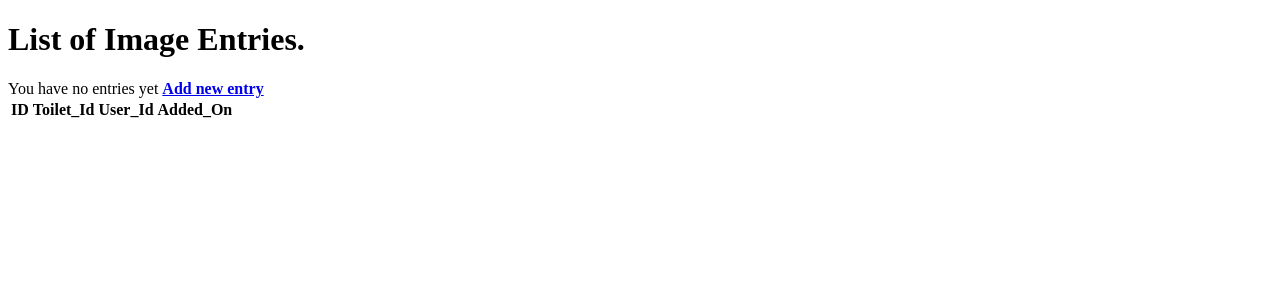
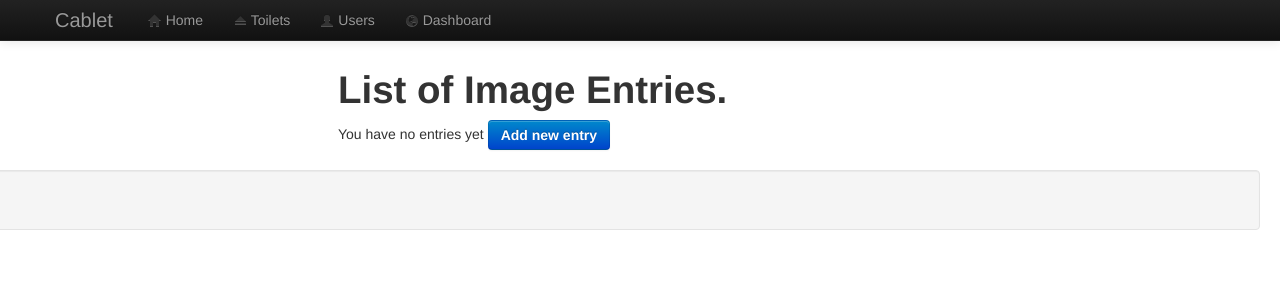
Before and after one commit to femmerling/sanhack2012, a Flask app: page /image/ in a window 1280 px wide. Shown: the top 300 px of the page. Run offline with Flask 2, Linux system fonts and the light colour scheme; data that the repository does not hold is empty.

Commit message:
base tweaks

```diff
--- a/backend/app/templates/base.html
+++ b/backend/app/templates/base.html
@@ -22,16 +22,16 @@
           <div class="nav-collapse collapse">
             <ul class="nav">
               <li class="">
-                <a href="/">Home</a>
+                <a href="/"><i class="icon-home"></i> Home</a>
               </li>
               <li class="">
-                <a href="/toilet/">Toilets</a>
+                <a href="/toilet/"><i class="icon-eject"></i> Toilets</a>
               </li>
               <li class="">
-                <a href="/user/">Users</a>
+                <a href="/user/"><i class="icon-user"></i> Users</a>
               </li>
               <li>
-                <a href="/dashboard/">Dashboard</a>
+                <a href="/dashboard/"><i class="icon-globe"></i> Dashboard</a>
               </li>
             </ul>
           </div>
@@ -39,14 +39,19 @@
       </div>
     </div>
     <div class="container-fluid">
-      <div class="span3">
-        {% block sidebar %}{% endblock %}
+        <div class="row-fluid">
+          <div class="span3">
+            {% block sidebar %}{% endblock %}
+          </div>
+          <div class="span8">
+            {% block content %}{% endblock %}
+          </div>
       </div>
-      <div class="span8">
-        {% block content %}{% endblock %}
-      </div>
+      <br/>
       <div class="row">
+        <div class="well">
         {% block footer %}{% endblock %}
+        </div>
       </div>
     </div>
     <script type="text/javascript" src="/static/js/json2.js"></script>
--- a/backend/app/templates/image.html
+++ b/backend/app/templates/image.html
@@ -1,19 +1,19 @@
-<!doctype html>
-<html>	<head><title>Image Entries</title></head>
-	<body>
+{% extends "base.html" %}
+    {% block title %}Image Entries{% endblock %}
+    {% block content %}
 		<h1>List of Image Entries.</h1>
+        {% if image_entries %}
 		<table>
 			<thead>
 				<tr>
-					<td><b>ID</td>
-					<td><b>Toilet_Id</b></td>
-					<td><b>User_Id</b></td>
-					<td><b>Added_On</b></td>
-					<td><b> </td>
-					<td><b> </td>
+					<td>ID</td>
+					<td>Toilet ID</td>
+					<td>User ID</td>
+					<td>Added on</td>
+					<td colspan="2"></td>
 				</tr>
 			</thead>
-			{% if image_entries %}
+
 			<tbody>
 			{% for entry in image_entries %}
 				<tr>
@@ -21,8 +21,8 @@
 					<td>{{ entry.toilet_id }}</td>
 					<td>{{ entry.user_id }}</td>
 					<td>{{ entry.added_on }}</td>
-					<td><a href="/image/edit/{{ entry.image_id }}">Edit</a></td>
-					<td><a href="/image/delete/{{ entry.image_id }}">Delete</a></td>
+					<td><a class="btn" href="/image/edit/{{ entry.image_id }}">Edit</a></td>
+					<td><a class="btn" href="/image/delete/{{ entry.image_id }}">Delete</a></td>
 				</tr>
 			{% endfor %}
 			</tbody>
@@ -30,6 +30,5 @@
 			{% else %}
 		You have no entries yet
 			{% endif %}
-			<b><a href="/image/add">Add new entry</a></b>
-	</body>
-</html>
+			<b><a class="btn btn-primary" href="/image/add">Add new entry</a></b>
+	{% endblock %}
--- a/backend/app/templates/toilet_edit.html
+++ b/backend/app/templates/toilet_edit.html
@@ -1,7 +1,7 @@
 {% extends "base.html" %}
     {% block title %}Edit Toilet Entries{% endblock %}
     {% block content %}
-		<h1>Edit Toilet Entries.</h1>
+		<h1>Edit Toilet Entries</h1>
 		<form name="toilet_add" method="post" action="/toilet/update/{{ toilet_item.id }}">
 		<table>
 				<tr>
--- a/backend/app/templates/toilet_view.html
+++ b/backend/app/templates/toilet_view.html
@@ -22,7 +22,7 @@
     {% block content %}
     <div class="row">
         <div class="span6">
-            <img src="{{ toilet_item.full_image }}" alt="" width="400" height="400"/>
+            <img src="{{ toilet_item.full_image }}" alt="" width="400" height="400" class="img-polaroid"/>
         </div>
     </div>
     {% endblock %}
```
Also changed, not shown: backend/app/templates/image_add.html (+9 -10 lines), backend/app/templates/image_edit.html (+9 -10 lines).
